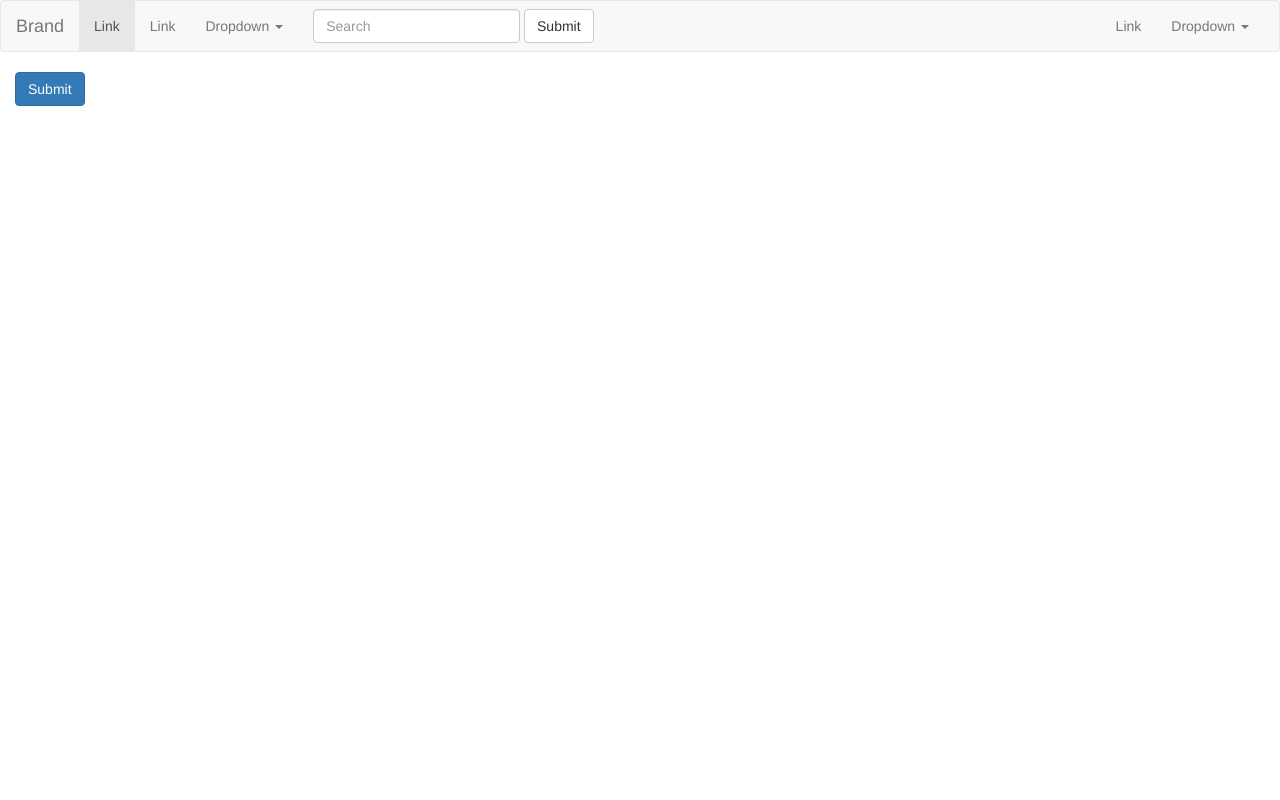
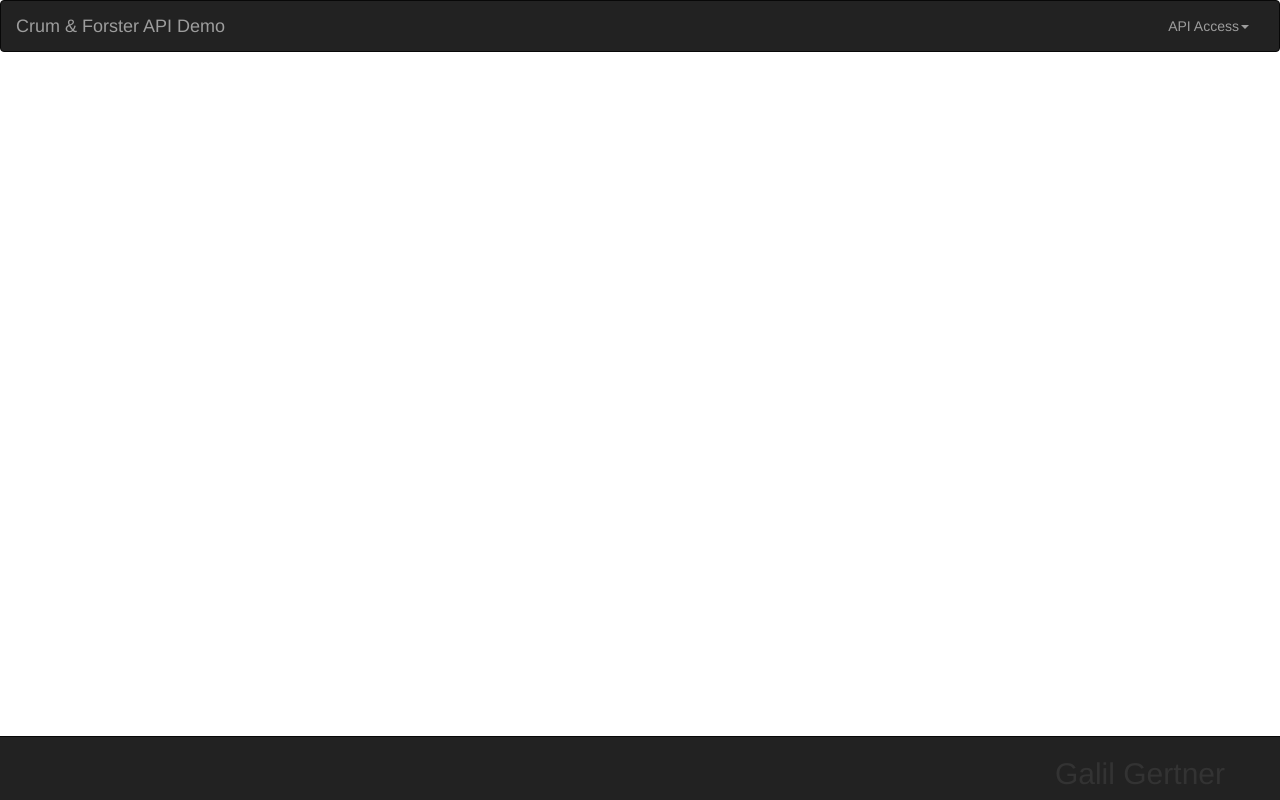
Before and after one commit to galilg/crum_forster_demo, a Django app: template apis/templates/apis/yelp_search.html in a window 1280 px wide. Run offline with Django 3.2, Linux system fonts and the light colour scheme; the template is opened without the code that fills it, so the values that code supplies are empty; some libraries are stand-ins or nearby versions.

```diff
--- a/apis/templates/apis/yelp_search.html
+++ b/apis/templates/apis/yelp_search.html
@@ -6,8 +6,10 @@
 
 {% bootstrap_messages %}
 
-
-<nav class="navbar navbar-default">
+<script src="https://ajax.googleapis.com/ajax/libs/jquery/1.8.3/jquery.min.js"></script>
+<script src="http://code.jquery.com/ui/1.9.2/jquery-ui.js"></script>
+<script src="https://maxcdn.bootstrapcdn.com/bootstrap/3.3.7/js/bootstrap.min.js"></script>
+<nav class="navbar navbar-inverse">
   <div class="container-fluid">
     <!-- Brand and toggle get grouped for better mobile display -->
     <div class="navbar-header">
@@ -17,43 +19,20 @@
         <span class="icon-bar"></span>
         <span class="icon-bar"></span>
       </button>
-      <a class="navbar-brand" href="#">Brand</a>
+      <a class="navbar-brand" href="/">Crum & Forster API Demo</a>
     </div>
 
     <!-- Collect the nav links, forms, and other content for toggling -->
     <div class="collapse navbar-collapse" id="bs-example-navbar-collapse-1">
-      <ul class="nav navbar-nav">
-        <li class="active"><a href="#">Link <span class="sr-only">(current)</span></a></li>
-        <li><a href="#">Link</a></li>
+      <ul class="nav navbar-nav navbar-right">
         <li class="dropdown">
-          <a href="#" class="dropdown-toggle" data-toggle="dropdown" role="button" aria-haspopup="true" aria-expanded="false">Dropdown <span class="caret"></span></a>
+          <a href="#" class="dropdown-toggle" data-toggle="dropdown" role="button" aria-haspopup="true" aria-expanded="false">API Access<span class="caret"></span></a>
           <ul class="dropdown-menu">
-            <li><a href="#">Action</a></li>
-            <li><a href="#">Another action</a></li>
-            <li><a href="#">Something else here</a></li>
+            <li><a href="yelp_search">Google API</a></li>
+            <li><a href="#">Smarty Streets API</a></li>
+            <li><a href="#">Pipeline</a></li>
             <li role="separator" class="divider"></li>
-            <li><a href="#">Separated link</a></li>
-            <li role="separator" class="divider"></li>
-            <li><a href="#">One more separated link</a></li>
-          </ul>
-        </li>
-      </ul>
-      <form class="navbar-form navbar-left">
-        <div class="form-group">
-          <input type="text" class="form-control" placeholder="Search">
-        </div>
-        <button type="submit" class="btn btn-default">Submit</button>
-      </form>
-      <ul class="nav navbar-nav navbar-right">
-        <li><a href="#">Link</a></li>
-        <li class="dropdown">
-          <a href="#" class="dropdown-toggle" data-toggle="dropdown" role="button" aria-haspopup="true" aria-expanded="false">Dropdown <span class="caret"></span></a>
-          <ul class="dropdown-menu">
-            <li><a href="#">Action</a></li>
-            <li><a href="#">Another action</a></li>
-            <li><a href="#">Something else here</a></li>
-            <li role="separator" class="divider"></li>
-            <li><a href="#">Separated link</a></li>
+            <li><a href="#">Diagnostics</a></li>
           </ul>
         </li>
       </ul>
@@ -61,13 +40,14 @@
   </div><!-- /.container-fluid -->
 </nav>
 
-<form action="{% url 'apis:submit_info' %}" method="post" class="form">
-    {% csrf_token %}
-    <div class="col-xs-4">
-    {% bootstrap_form form %}
-    {% buttons %}
-      <button type='submit' class='btn btn-primary'>
-        {% bootstrap_icon 'star' %} Submit
-      </button>
-    {% endbuttons %}
-</form>
+
+
+
+
+<nav class="navbar navbar-inverse navbar-fixed-bottom">
+  <div class="container">
+    <div class=navbar-right>
+    <h2>Galil Gertner</h2>
+    </div>
+  </div>
+</nav>
```
Also changed, not shown: apis/static/css/index.css (added, +12 -0 lines), apis/templates/apis/index.html (+31 -12 lines), 3 other files.
